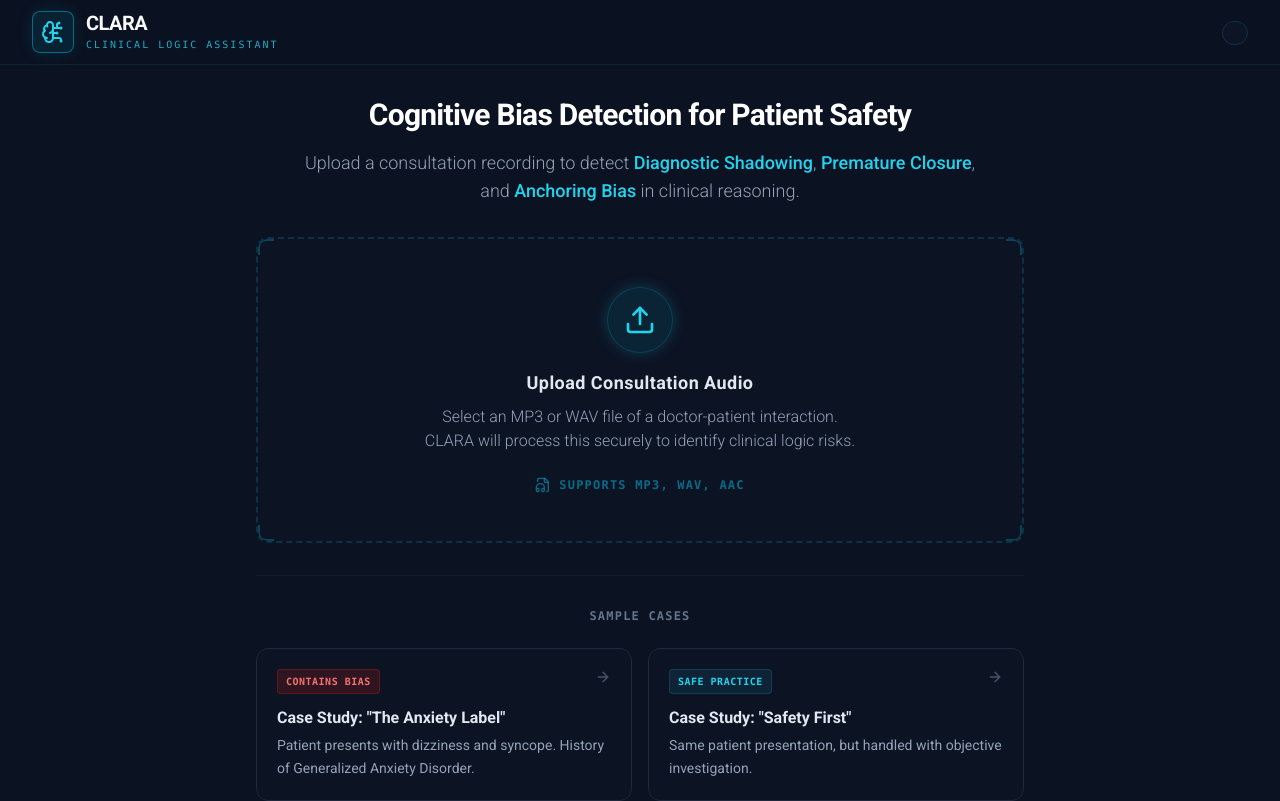
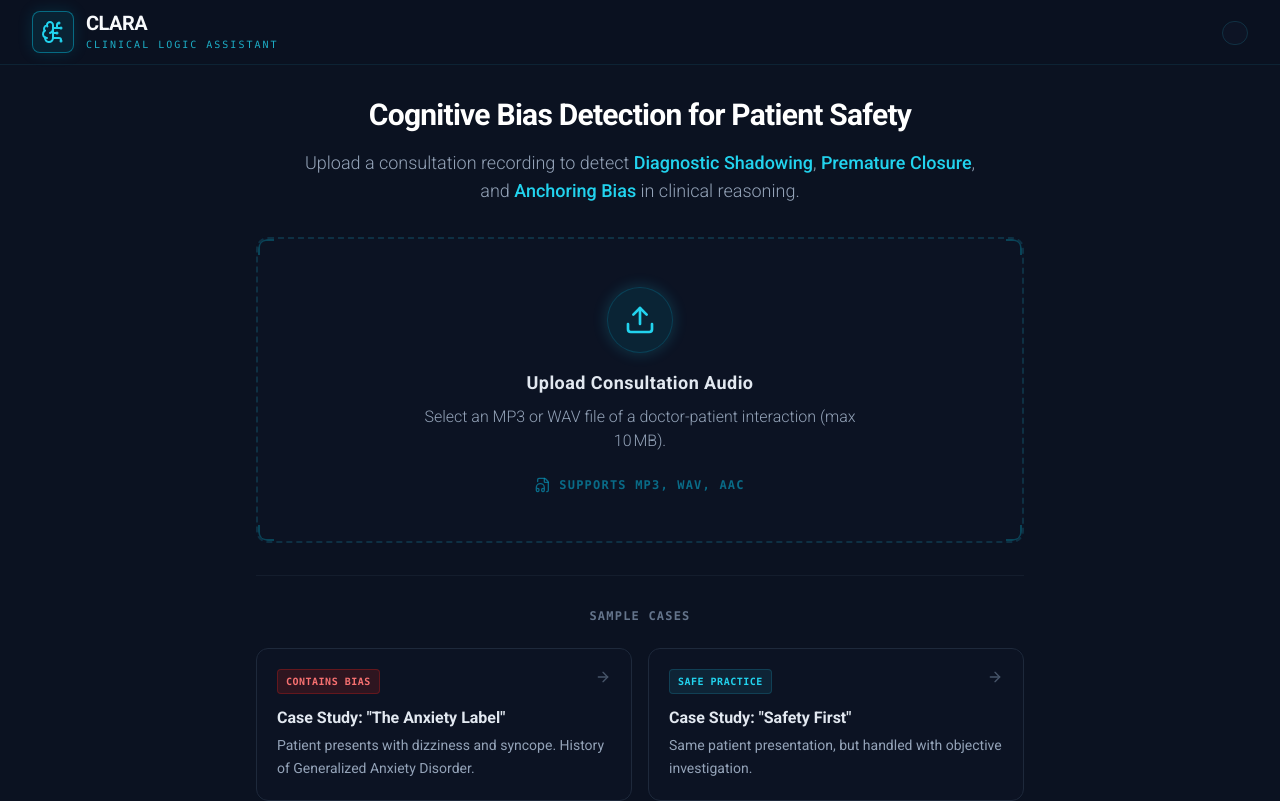
Before and after one commit to innacampo/clara, a React (Vite) app: page / in a window 1280 px wide. Shown: the top 801 px of the page. Built offline with nearby package versions, Linux system fonts and the light colour scheme.

Commit message:
feat: add initial HTML structure for CLARA application with Tailwind CSS and Google Fonts

```diff
--- a/App.tsx
+++ b/App.tsx
@@ -48,7 +48,18 @@ function App() {
     status: 'idle',
   });
 
+  const MAX_FILE_SIZE = 10 * 1024 * 1024; // 10 megabytes
+
   const handleFileSelect = async (file: File) => {
+    // enforce size limit before doing anything else
+    if (file.size > MAX_FILE_SIZE) {
+      setState({
+        status: 'error',
+        error: 'Selected file exceeds the 10 MB size limit. Please choose a smaller audio file.',
+      });
+      return;
+    }
+
     try {
       const audioUrl = URL.createObjectURL(file);
       setState({
@@ -154,7 +165,7 @@ function App() {
               </p>
             </div>
 
-            <FileUpload onFileSelect={handleFileSelect} disabled={false} />
+            <FileUpload onFileSelect={handleFileSelect} disabled={state.status !== 'idle'} />
 
             {/* Sample Cases */}
             <div className="border-t border-slate-800/50 pt-8">
--- a/components/FileUpload.tsx
+++ b/components/FileUpload.tsx
@@ -51,8 +51,7 @@ const FileUpload: React.FC<FileUploadProps> = ({ onFileSelect, disabled }) => {
 
       <h3 className="text-lg font-bold text-slate-200 mb-2 tracking-wide">Upload Consultation Audio</h3>
       <p className="text-slate-400 text-center max-w-md font-light">
-        Select an MP3 or WAV file of a doctor-patient interaction.
-        CLARA will process this securely to identify clinical logic risks.
+        Select an MP3 or WAV file of a doctor-patient interaction (max 10 MB).
       </p>
 
       <div className="mt-6 flex items-center gap-2 text-xs text-cyan-600/70 font-mono uppercase tracking-widest font-bold">
```
Also changed, not shown: 2 other files (tests, documents, lock files or other folders).
